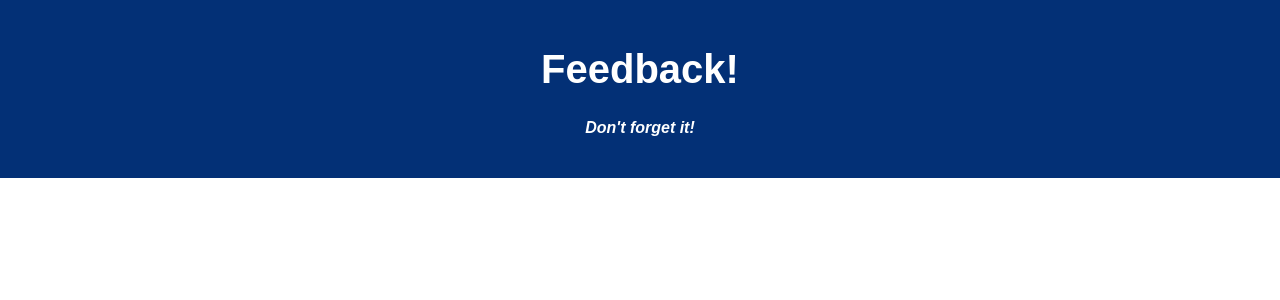
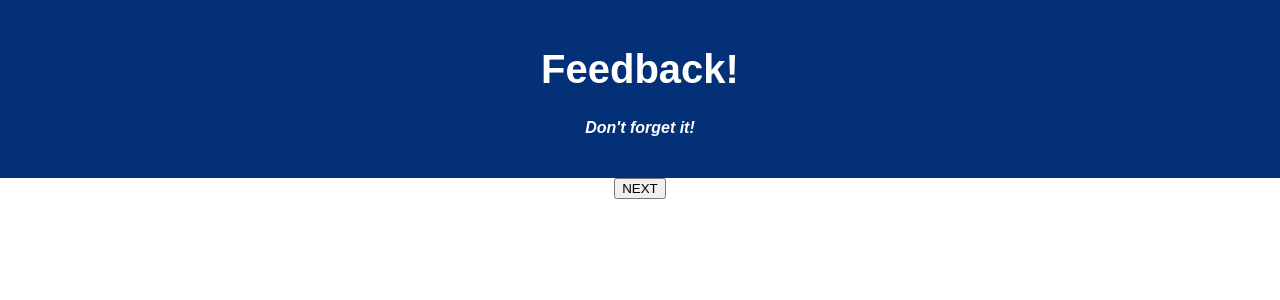
Before and after one commit to jeslstep/Weekend5_Challenge, a React (Create React App) app: page / in a window 1280 px wide. Shown: the top 300 px of the page. Built offline with nearby package versions, Linux system fonts and the light colour scheme; no server answers.

Commit message:
added page one file and connected some router functionality

```diff
--- a/package.json
+++ b/package.json
@@ -9,6 +9,7 @@
     "react": "^16.6.0",
     "react-dom": "^16.2.0",
     "react-redux": "^5.1.0",
+    "react-router-dom": "^4.3.1",
     "react-scripts": "^2.1.1",
     "redux": "^4.0.1",
     "redux-logger": "^3.0.6"
--- a/src/components/App/App.js
+++ b/src/components/App/App.js
@@ -2,6 +2,8 @@ import React, { Component } from 'react';
 import axios from 'axios';
 import './App.css';
 import { connect } from 'react-redux';
+import { HashRouter as Router, Route} from 'react-router-dom';
+import PageOne from '../PageOne/PageOne';
 
 class App extends Component {
 
@@ -10,11 +12,11 @@ componentDidMount() {
     this.getFeedback();
   }
 
+// GET feedback from the server
 getFeedback = () => {
-// GET feedback from the server
     axios.get('/feedback')
       .then( (response) => {
-//dispatching to getFeedbackReducer
+// dispatching to getFeedbackReducer
         this.props.dispatch( {type: 'SET_FEEDBACK', payload: response.data} );
       })
       .catch( (error) => {
@@ -29,10 +31,20 @@ getFeedback = () => {
           <h1 className="App-title">Feedback!</h1>
           <h4><i>Don't forget it!</i></h4>
         </header>
+         <Router>
+        <div className="App">
+          <Route exact path="/" component={PageOne} />
+        </div>
+      </Router>
+
         <br/>
       </div>
     );
   }
+}const mapReduxStateToProps = (reduxState) => {
+  return {reduxState};
 }
 
-export default connect()(App);
+
+
+export default connect(mapReduxStateToProps)(App);
--- /dev/null
+++ b/src/components/NextToTwo/NextToTwo.js
@@ -0,0 +1,17 @@
+import React, {Component} from 'react';
+import {withRouter} from 'react-router-dom';
+
+class NextButton extends Component {
+
+  goToNextPage = () => {
+    this.props.history.push('/customerinfo');
+  }
+
+  render() {
+    return (
+      <button onClick={this.goToNextPage}>NEXT</button>
+    )
+  }
+}
+
+export default withRouter(NextButton);
--- /dev/null
+++ b/src/components/PageOne/PageOne.js
@@ -0,0 +1,22 @@
+import React, { Component } from 'react';
+import { connect } from 'react-redux';
+import NextToTwo from '../NextToTwo/NextToTwo';
+
+class PageOne extends Component {
+
+
+
+  render() {
+    return (
+        <div>
+            <form>
+
+
+            </form>
+      <NextToTwo />
+      </div>
+    );
+  }
+}
+
+export default connect()(PageOne);
```
Also changed, not shown: src/components/AdminPage/AdminPage.js (added), src/components/NextToFour/NextToFour.js (added), src/components/NextToThree/NextToThree.js (added), 1 other file (tests, documents, lock files or other folders).
